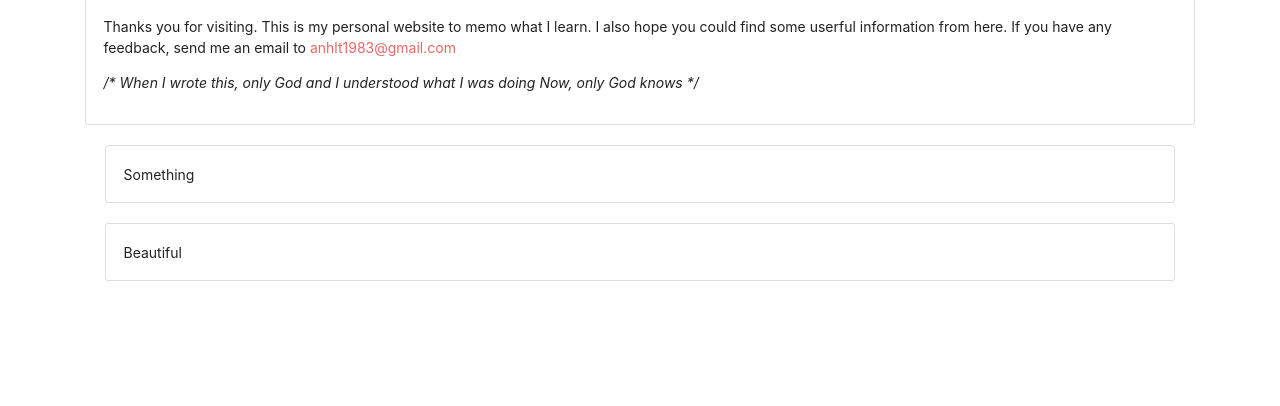
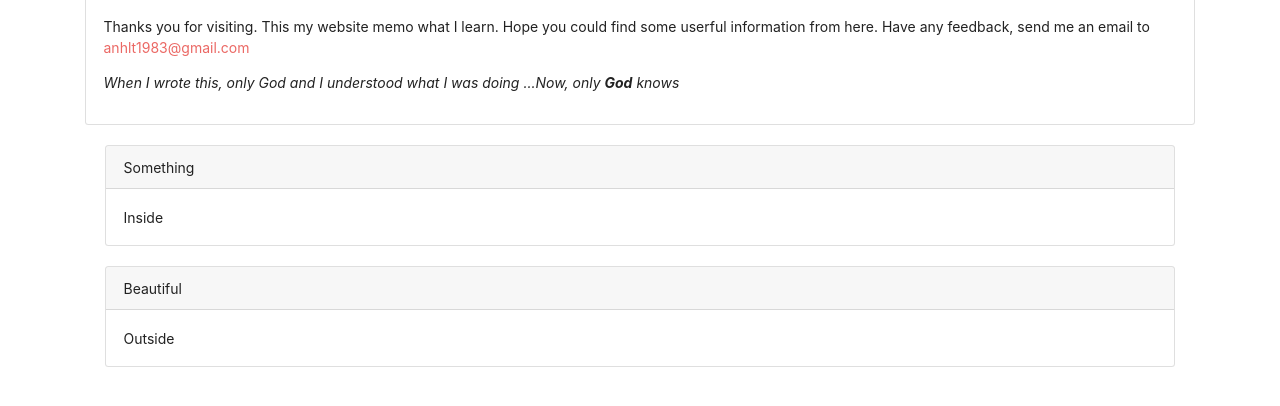
Before and after one commit to aletuan/hello-gatsby, a Gatsby site: page / in a window 1280 px wide. Shown: the part 78-484 px from the top of the page. Built offline with nearby package versions, Linux system fonts and the light colour scheme; Gatsby itself is replaced by a stand-in of ours; a web font is replaced by a local one.

Commit message:
feat: UI improvement

```diff
--- a/src/components/article/index.js
+++ b/src/components/article/index.js
@@ -4,20 +4,25 @@ import PropTypes from 'prop-types'
 import {
     Card,
     CardBody,
+    CardHeader,
 } from "reactstrap"
 
-const Article =  ({ title }) => {
+const Article =  ({ title, description }) => {
     return (
         <Card style={{ margin: "20px"}}>
+            <CardHeader>
+                {title}
+            </CardHeader>
             <CardBody>
-                {title}
+                {description}
             </CardBody>
         </Card>
     );
 }
 
 Article.propTypes = {
-    name: PropTypes.string
+    title: PropTypes.string,
+    description: PropTypes.string,
 };
 
 export default Article;
--- a/src/components/banner/index.js
+++ b/src/components/banner/index.js
@@ -10,16 +10,14 @@ const Banner = () => (
         <Card>
             <CardBody>
                 <p>
-                    Thanks you for visiting. This is my personal website to memo what I learn.
-                    I also hope you could find some userful information from here.
-                    If you have any feedback, send me an email to <a href="mailto:anhlt1983@gmail.com">anhlt1983@gmail.com</a>
+                    Thanks you for visiting. This my website memo what I learn.
+                    Hope you could find some userful information from here.
+                    Have any feedback, send me an email to <a href="mailto:anhlt1983@gmail.com">anhlt1983@gmail.com</a>
                 </p>
                 <p>
                     <em>
-                    /*
-                        When I wrote this, only God and I understood what I was doing
-                        Now, only God knows
-                    */
+                    When I wrote this, only God and I understood what I was doing
+                    ...Now, only <b>God</b> knows
                     </em>
                 </p>
             </CardBody>
--- a/src/components/feed/index.js
+++ b/src/components/feed/index.js
@@ -8,8 +8,8 @@ import Article from  '../article';
 export default () => {
     return (
         <Container style={{ marginTop: "20px" }}>
-            <Article title="Something" />
-            <Article title="Beautiful" />
+            <Article title="Something" description="Inside" />
+            <Article title="Beautiful" description="Outside" />
         </Container>
     );
 }
```
